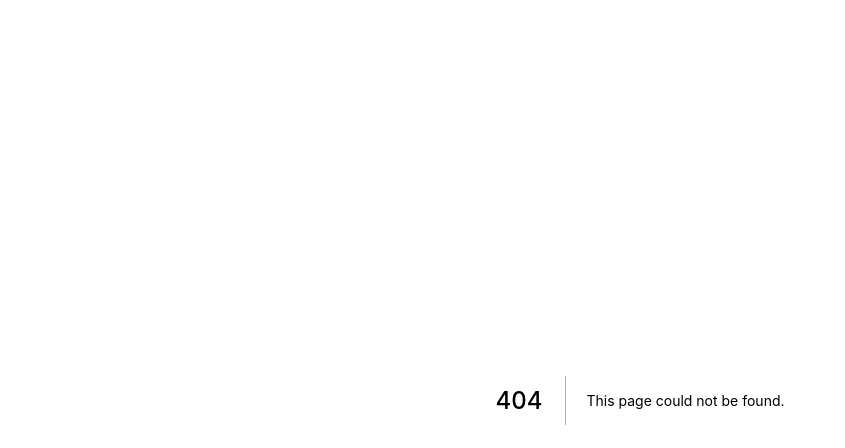
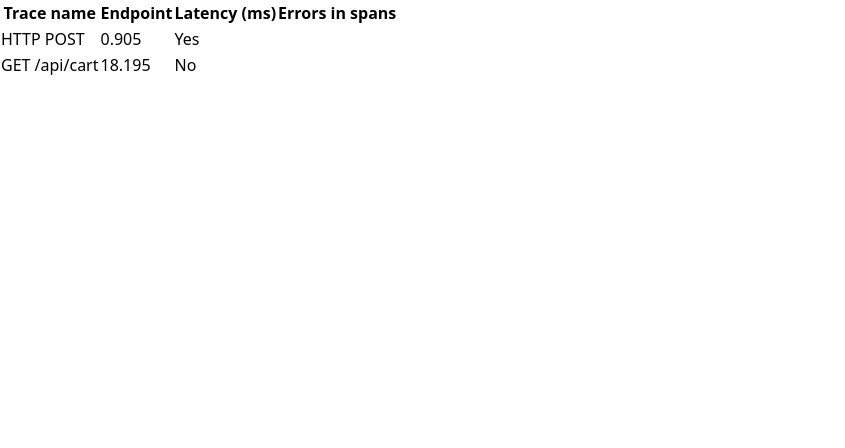
Before and after one commit to try-horus/horus-ui, a Next.js app: page /traces in a window 1280 px wide. Before the commit this address had no page. Shown: the top 448 px of the page, without its empty margins (0-845 px from the left). Built offline with nearby package versions, Linux system fonts and the light colour scheme.

Commit message:
Create static traces table

```diff
--- /dev/null
+++ b/pages/traces.jsx
@@ -0,0 +1,26 @@
+import LineChart from "./charts/LineChart.jsx"
+
+function About() {
+  return (
+   <table>
+     <tr>
+       <th>Trace name</th>
+       <th>Endpoint</th>
+       <th>Latency (ms)</th>
+       <th>Errors in spans</th>
+     </tr>
+     <tr>
+       <td>HTTP POST</td>
+       <td>0.905</td>
+       <td>Yes</td>
+     </tr>
+     <tr>
+       <td>GET /api/cart</td>
+       <td>18.195</td>
+       <td>No</td>
+     </tr>
+   </table>
+    )
+}
+
+export default About
```
